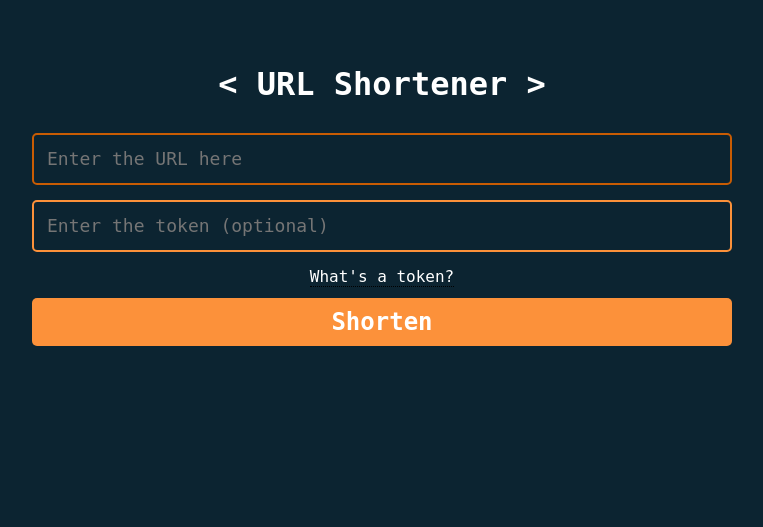
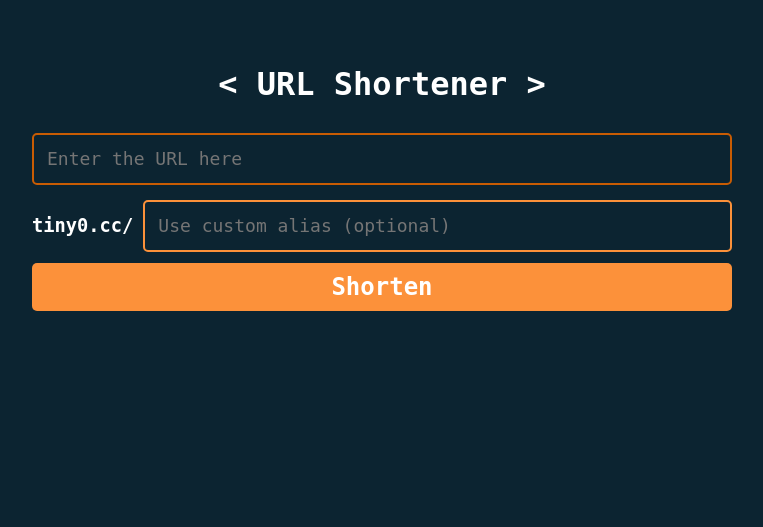
Before and after one commit to xemeds/tiny0, a Flask app: page / in a window 1280 px wide. Shown: the part 161-688 px from the top of the page, without its empty margins (258-1021 px from the left). Run offline with Flask 2, Linux system fonts and the light colour scheme; some libraries are stand-ins or nearby versions.

Commit message:
Changed the UI of creating custom tokens

```diff
--- a/tiny0/static/style.css
+++ b/tiny0/static/style.css
@@ -140,6 +140,15 @@ body {
   border: 2px solid #c95c03;
 }
 
+.token {
+  display: flex;
+}
+
+.token h3 {
+  color: #ffffff;
+  margin: 15px 10px 0 0;
+}
+
 .button {
   width: 100%;
   background: #fc913a;
@@ -163,44 +172,6 @@ body {
   .url-form {
     max-width: 380px;
   }
-}
-
-.tooltip {
-  color: #ffffff;
-  position: relative;
-  display: inline-block;
-  border-bottom: 1px dotted black;
-  margin-bottom: 15px;
-}
-
-.tooltip .tooltiptext {
-  visibility: hidden;
-  width: 400px;
-  background-color: black;
-  color: #fff;
-  text-align: center;
-  border-radius: 6px;
-  padding: 10px;
-  position: absolute;
-  z-index: 1;
-  bottom: 150%;
-  left: 50%;
-  margin-left: -200px;
-}
-
-.tooltip .tooltiptext::after {
-  content: "";
-  position: absolute;
-  top: 100%;
-  left: 50%;
-  margin-left: -5px;
-  border-width: 5px;
-  border-style: solid;
-  border-color: black transparent transparent transparent;
-}
-
-.tooltip:hover .tooltiptext {
-  visibility: visible;
 }
 
 .form-errors {
--- a/tiny0/templates/index.html
+++ b/tiny0/templates/index.html
@@ -5,10 +5,9 @@
 	<h1>&#60 URL Shortener &#62</h1>
 	{{ form.hidden_tag() }}
 	{{ form.url(placeholder="Enter the URL here", autofocus=true, class="feedback-input") }}
-	{{ form.token(placeholder="Enter the token (optional)", class="feedback-input") }}
-	<div class="tooltip">
-		What's a token?
-	  <span class="tooltiptext"><p>tiny0.cc/token</p><p>Token must be between 6 and 16 characters long</p><p>It can only contain letters, numbers, underscores(_) and dashes(-)</p></span>
+	<div class="token">
+		<h3>tiny0.cc/</h3>
+		{{ form.token(placeholder="Use custom alias (optional)", class="feedback-input") }}
 	</div>
 	{{ form.submit(class="button") }}
 	{% if form.errors %}
--- a/tiny0/templates/report.html
+++ b/tiny0/templates/report.html
@@ -5,7 +5,7 @@
 	<h1>&#60 Report &#62</h1>
 	{{ form.hidden_tag() }}
 	{{ form.url(placeholder="Enter the short URL", autofocus=true, class="feedback-input") }}
-	{{ form.message(placeholder="Enter a short message explaining the reason for your report", class="feedback-input") }}
+	{{ form.message(placeholder="Enter a short message explaining the reason of your report", class="feedback-input") }}
 	{{ form.submit(class="button") }}
 	{% if form.errors %}
 		<div class="form-errors">
```
